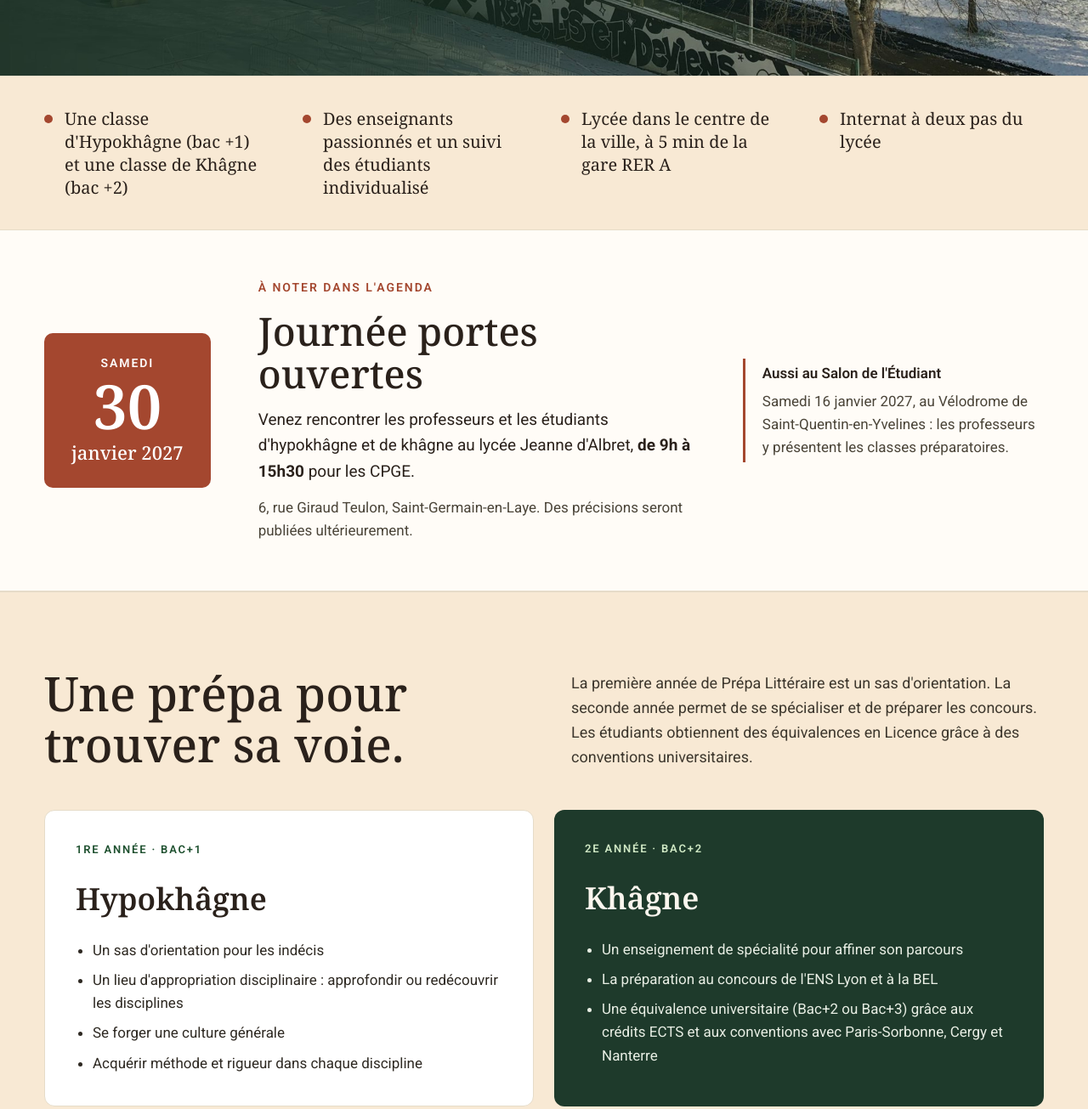
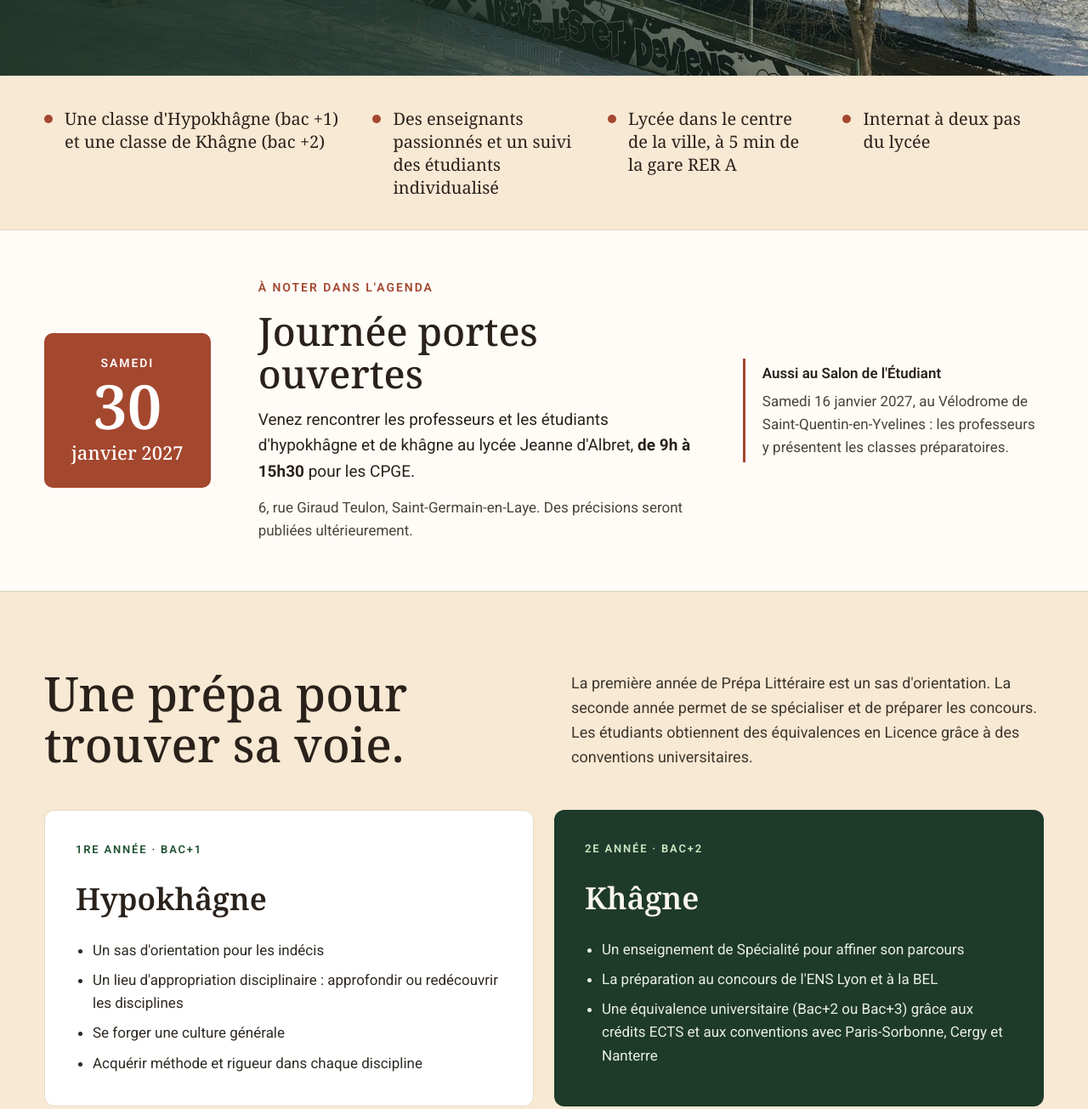
Before and after one commit to MasterKarin99/jda-cpge-litteraires, a plain HTML site: page index.html in a window 1280 px wide. Shown: the part 780-2085 px from the top of the page at 85% size. Drawn offline with Linux system fonts and the light colour scheme.

Commit message:
Accueil : Spécialité, (bac +1) sans coupure
Co-Authored-By: Claude Opus 5.5 <noreply@anthropic.com>
Claude-Session: https://claude.ai/code/session_01MuZZk3d7t38LAa8eTkq9JZ

```diff
--- a/index.html
+++ b/index.html
@@ -94,7 +94,7 @@ a{color:#1F5130}a:hover{color:#143820}
 <!-- KEY FACTS -->
 <section aria-label="En bref" style="border-top: 1px solid #E6DCC9; border-bottom: 1px solid #E6DCC9; background: #F8E9D4">
 <div style="max-width: 1240px; margin: 0 auto; padding: 36px 32px; display: flex; flex-wrap: wrap; gap: 24px 40px; justify-content: space-between">
-<div style="flex: 1 1 220px; display: flex; gap: 14px; align-items: flex-start"><span aria-hidden="true" style="flex: 0 0 auto; width: 10px; height: 10px; border-radius: 50%; background: #A4472F; margin-top: 9px"></span><span style="font-family: 'Noto Serif', serif; font-size: 20px; line-height: 1.35; color: #2A211B">Une classe d'Hypokhâgne (bac +1) et une classe de Khâgne (bac +2)</span></div>
+<div style="flex: 1.6 1 320px; display: flex; gap: 14px; align-items: flex-start"><span aria-hidden="true" style="flex: 0 0 auto; width: 10px; height: 10px; border-radius: 50%; background: #A4472F; margin-top: 9px"></span><span style="font-family: 'Noto Serif', serif; font-size: 20px; line-height: 1.35; color: #2A211B">Une classe d'Hypokhâgne <span style="white-space: nowrap">(bac +1)</span> et une classe de Khâgne <span style="white-space: nowrap">(bac +2)</span></span></div>
 <div style="flex: 1 1 220px; display: flex; gap: 14px; align-items: flex-start"><span aria-hidden="true" style="flex: 0 0 auto; width: 10px; height: 10px; border-radius: 50%; background: #A4472F; margin-top: 9px"></span><span style="font-family: 'Noto Serif', serif; font-size: 20px; line-height: 1.35; color: #2A211B">Des enseignants passionnés et un suivi des étudiants individualisé</span></div>
 <div style="flex: 1 1 220px; display: flex; gap: 14px; align-items: flex-start"><span aria-hidden="true" style="flex: 0 0 auto; width: 10px; height: 10px; border-radius: 50%; background: #A4472F; margin-top: 9px"></span><span style="font-family: 'Noto Serif', serif; font-size: 20px; line-height: 1.35; color: #2A211B">Lycée dans le centre de la ville, à 5 min de la gare RER A</span></div>
 <div style="flex: 1 1 220px; display: flex; gap: 14px; align-items: flex-start"><span aria-hidden="true" style="flex: 0 0 auto; width: 10px; height: 10px; border-radius: 50%; background: #A4472F; margin-top: 9px"></span><span style="font-family: 'Noto Serif', serif; font-size: 20px; line-height: 1.35; color: #2A211B">Internat à deux pas du lycée</span></div>
@@ -144,7 +144,7 @@ a{color:#1F5130}a:hover{color:#143820}
 <p style="margin: 0; font-size: 13px; font-weight: 600; letter-spacing: 0.14em; text-transform: uppercase; color: #CFE8C4">2e année · Bac+2</p>
 <h3 style="margin: 0; font-family: 'Noto Serif', serif; font-size: 36px; font-weight: 600">Khâgne</h3>
 <ul style="margin: 0; padding-left: 20px; display: flex; flex-direction: column; gap: 8px; color: #E8EEE4">
-<li>Un enseignement de spécialité pour affiner son parcours</li>
+<li>Un enseignement de Spécialité pour affiner son parcours</li>
 <li>La préparation au concours de l'ENS Lyon et à la BEL</li>
 <li>Une équivalence universitaire (Bac+2 ou Bac+3) grâce aux crédits ECTS et aux conventions avec Paris-Sorbonne, Cergy et Nanterre</li>
 </ul>
```
